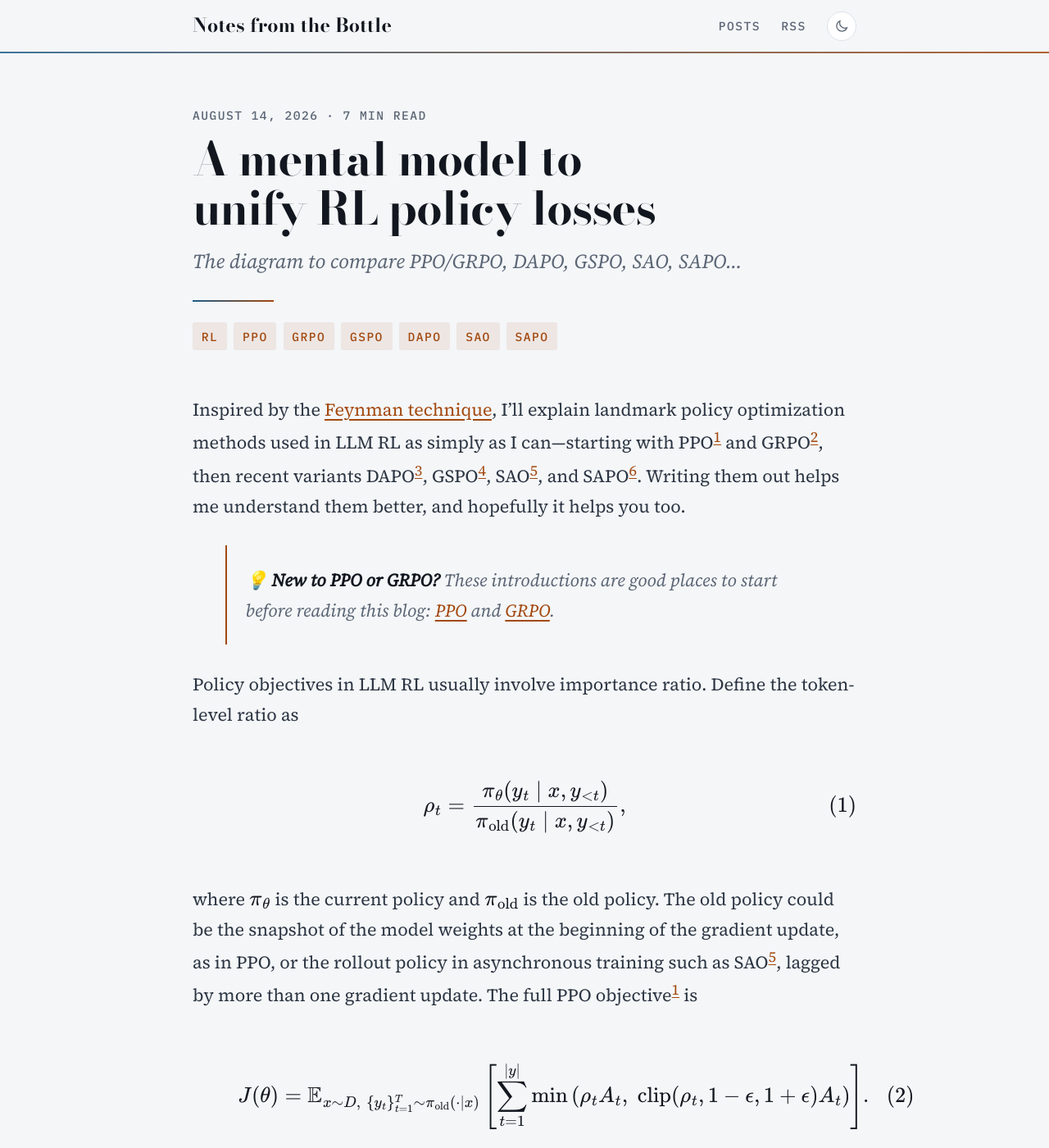
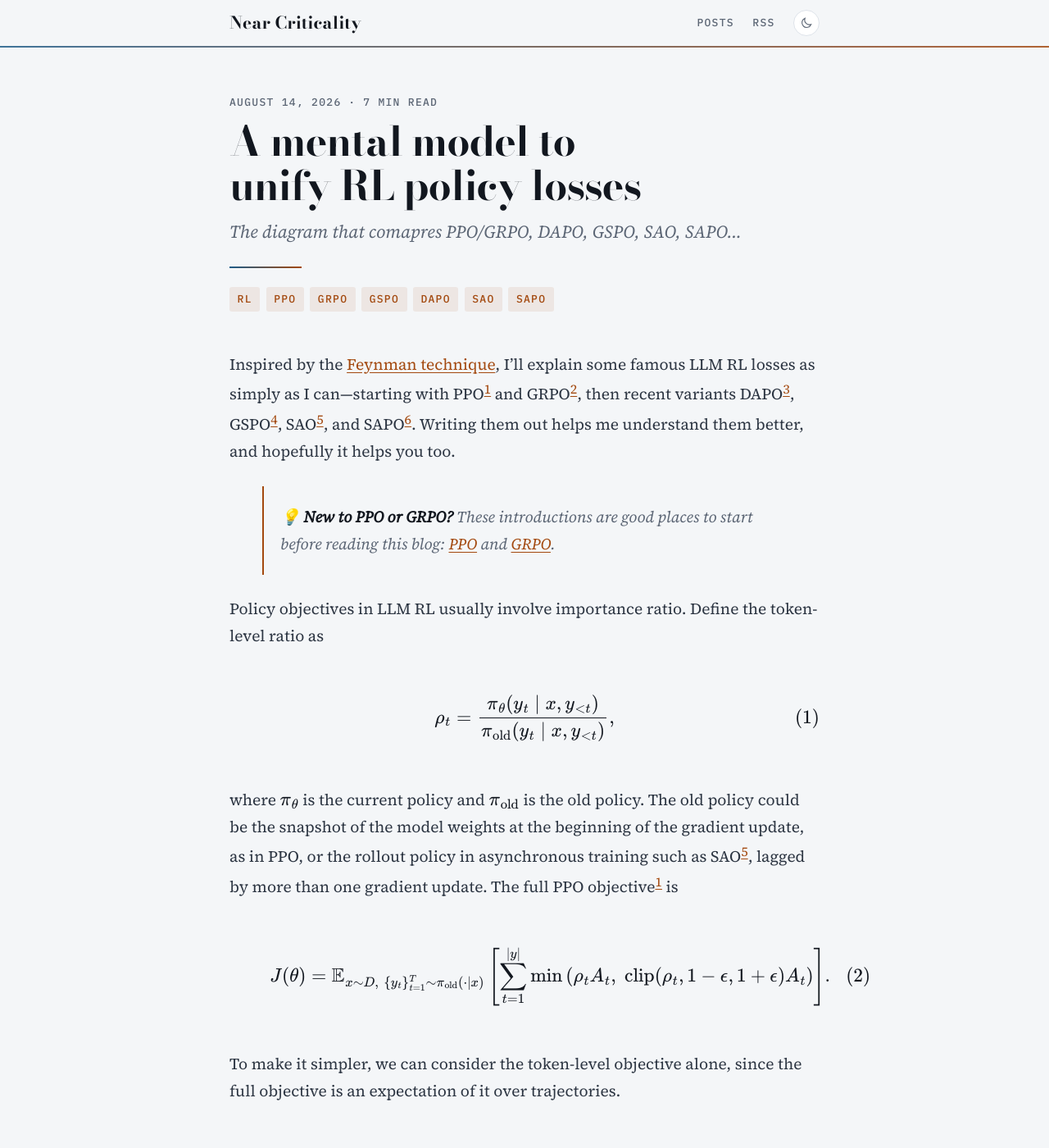
Before and after one commit to Wang-Zhongwei/blog, a Jekyll site: the page built from _posts/2026-08-14-mental-model-policy-optimizations.md, in a window 1280 px wide and 1400 px high. Shown: the whole window at 82% size. Built offline with Jekyll 4.4.1, drawn with Linux system fonts in a browser that asks for light colours.

Commit message:
update title and format

```diff
--- a/_config.yml
+++ b/_config.yml
@@ -1,5 +1,5 @@
-title: "Notes from the Bottle"   # pick your own blog title
-description: "Occasional notes on ML, physics, and things in between"
+title: "Near Criticality"   # pick your own blog title
+description: "Notes by Zhongwei Wang on RL, AI, physics and complex systems"
 author: "Zhongwei Wang"
 lang: en
 
--- a/_posts/2026-08-14-mental-model-policy-optimizations.md
+++ b/_posts/2026-08-14-mental-model-policy-optimizations.md
@@ -1,12 +1,12 @@
 ---
 layout: post
 title: "A mental model to unify RL policy losses"
-subtitle: "The diagram to compare PPO/GRPO, DAPO, GSPO, SAO, SAPO..."
+subtitle: "The diagram that comapres PPO/GRPO, DAPO, GSPO, SAO, SAPO..."
 date: 2026-08-14
 tags: [rl, ppo, grpo, gspo, dapo, sao, sapo]
 ---
 
-Inspired by the [Feynman technique](https://en.wikipedia.org/wiki/Learning_by_teaching), I'll explain landmark policy optimization methods used in LLM RL as simply as I can—starting with PPO[^ppo] and GRPO[^grpo], then recent variants DAPO[^dapo], GSPO[^gspo], SAO[^sao], and SAPO[^sapo]. Writing them out helps me understand them better, and hopefully it helps you too.
+Inspired by the [Feynman technique](https://en.wikipedia.org/wiki/Learning_by_teaching), I'll explain some famous LLM RL losses as simply as I can—starting with PPO[^ppo] and GRPO[^grpo], then recent variants DAPO[^dapo], GSPO[^gspo], SAO[^sao], and SAPO[^sapo]. Writing them out helps me understand them better, and hopefully it helps you too.
 
 > 💡 **New to PPO or GRPO?** These introductions are good places to start before reading this blog: [PPO](https://huggingface.co/blog/deep-rl-ppo) and [GRPO](https://huggingface.co/blog/garg-aayush/derive-grpo-loss).
 
--- a/assets/css/main.css
+++ b/assets/css/main.css
@@ -87,8 +87,8 @@
 
 html {
   /* Root scale: every rem below is relative to this, so one knob sizes the
-     whole page. 112.5% of the 16px default = 18px base. */
-  font-size: 112.5%;
+     whole page. 100% of the 16px default = 16px base. */
+  font-size: 100%;
   -webkit-text-size-adjust: 100%;
   scroll-behavior: smooth;
 }
```
